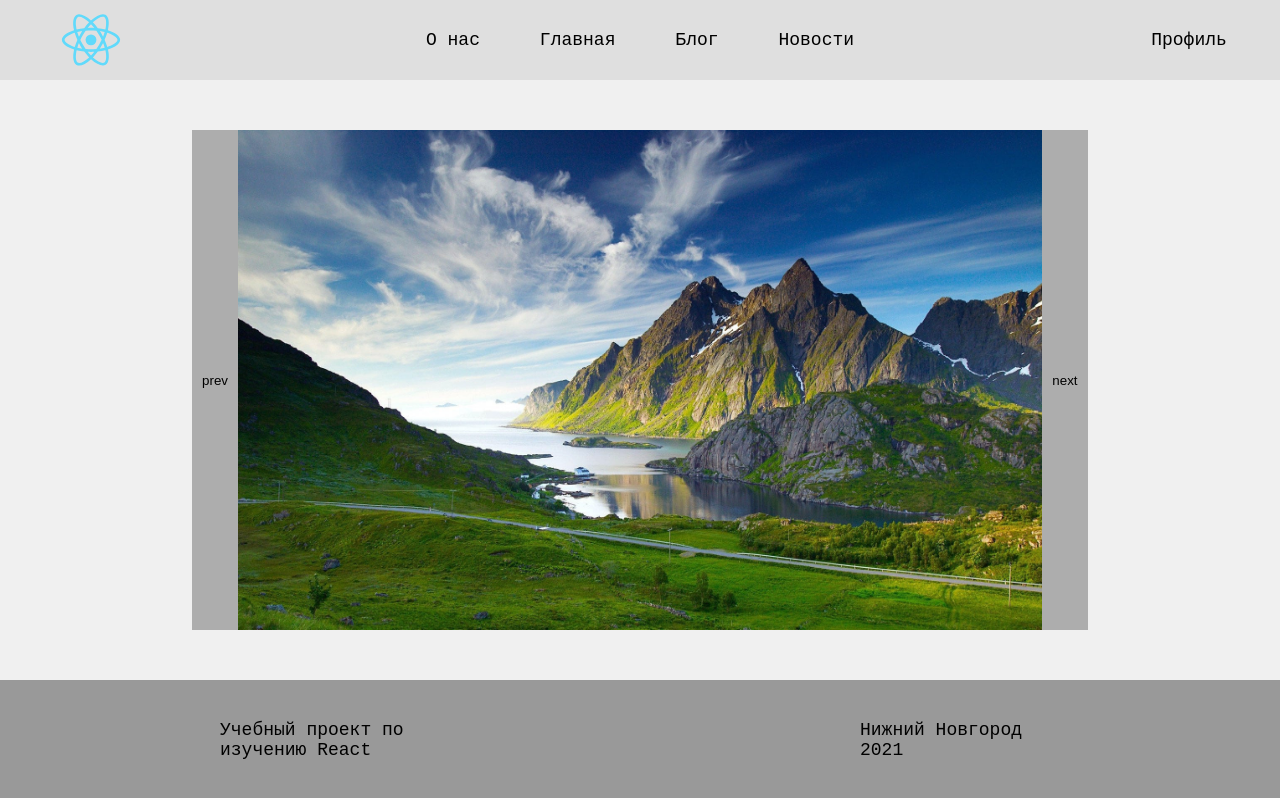
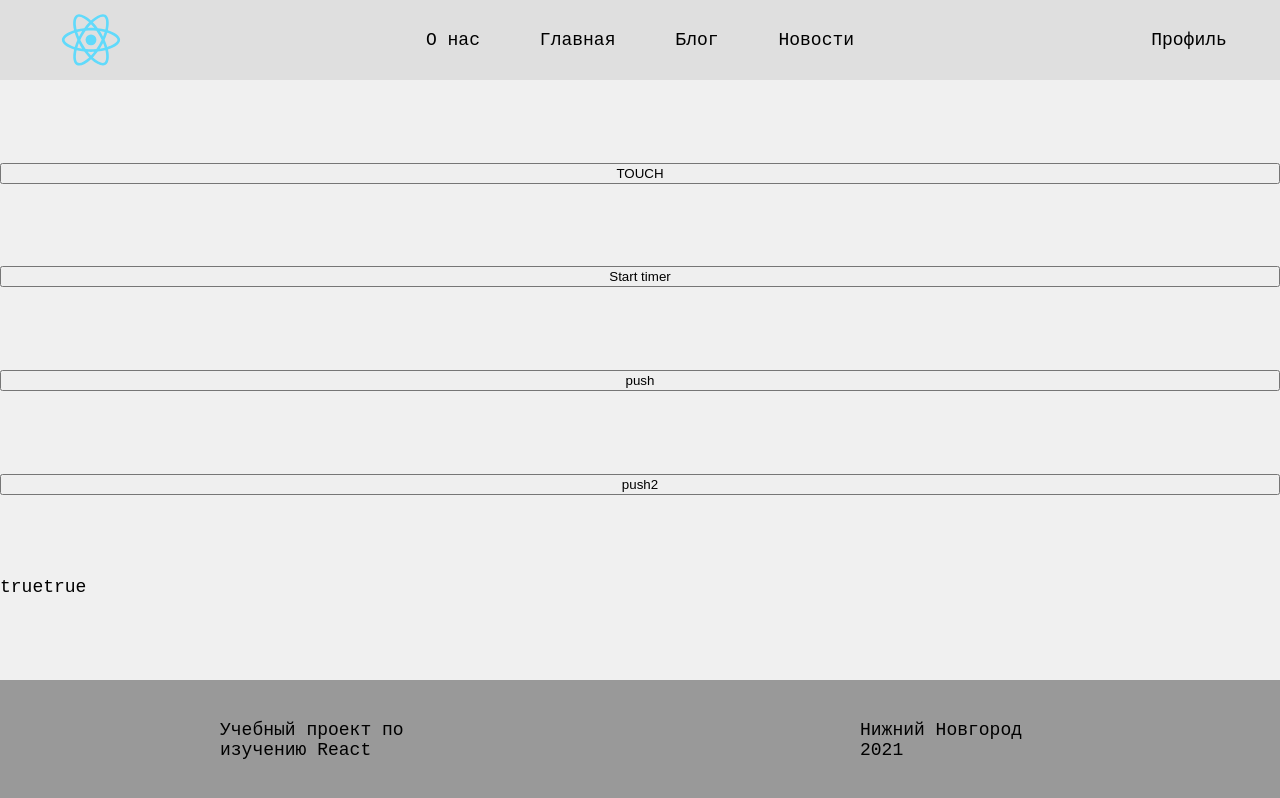
Before and after one commit to ukonsas28/first_lesson, a React (Create React App) app: page / in a window 1280 px wide. Built offline with nearby package versions, Linux system fonts and the light colour scheme.

Commit message:
lesson-3

```diff
--- /dev/null
+++ b/src/Components/MainPage/TestComponent/index.tsx
@@ -0,0 +1,41 @@
+import React, { useEffect, useState } from "react";
+
+const TestComponent = () => {
+  const [value, setValue] = useState(true);
+  const [value2, setValue2] = useState(true);
+  let timerId: any = null;
+
+  useEffect(() => {
+    console.log("mount");
+    return () => {
+      clearTimeout(timerId);
+      console.log("unmount");
+    };
+  }, [timerId]);
+
+  useEffect(() => {
+    console.log("update");
+  }, [value]);
+
+  const timer = () => {
+    timerId = setTimeout(() => console.log("Timer done"), 3000);
+  };
+
+  return (
+    <>
+      <button type="button" onClick={timer}>
+        Start timer
+      </button>
+      <button type="button" onClick={() => setValue(!value)}>
+        push
+      </button>
+      <button type="button" onClick={() => setValue2(!value2)}>
+        push2
+      </button>
+      {`${value}`}
+      {`${value2}`}
+    </>
+  );
+};
+
+export default TestComponent;
--- a/src/Components/MainPage/index.tsx
+++ b/src/Components/MainPage/index.tsx
@@ -3,14 +3,28 @@ import Footer from "../Common/Footer";
 import Header from "../Common/Header";
 import style from "./MainPage.module.scss";
 import Slider from "./Slider";
+import TestComponent from "./TestComponent";
 
-class MainPage extends React.PureComponent {
+class MainPage extends React.Component<any, any> {
+  constructor(props: any) {
+    super(props);
+    this.state = { value: true };
+  }
+
   render() {
+    const { value } = this.state;
     return (
       <>
         <div className={style.main_page_wrapper}>
           <Header />
-          <Slider />
+          <button
+            type="button"
+            onClick={() => this.setState({ value: !value })}>
+            {" "}
+            TOUCH{" "}
+          </button>
+          {value && <TestComponent />}
+          {/* <Slider /> */}
           <Footer />
         </div>
       </>
```
